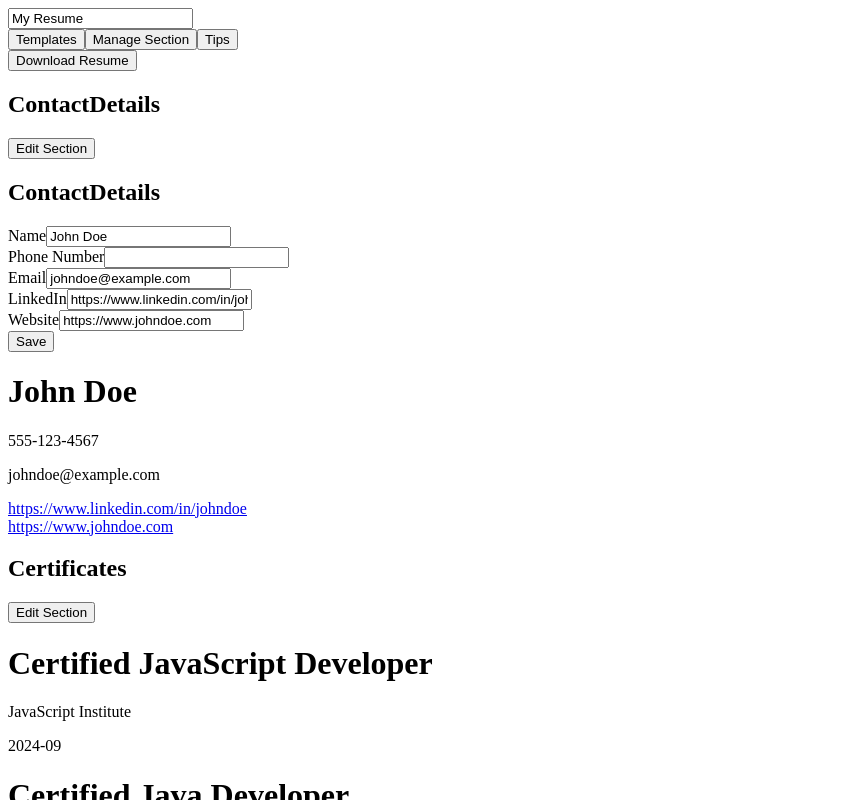
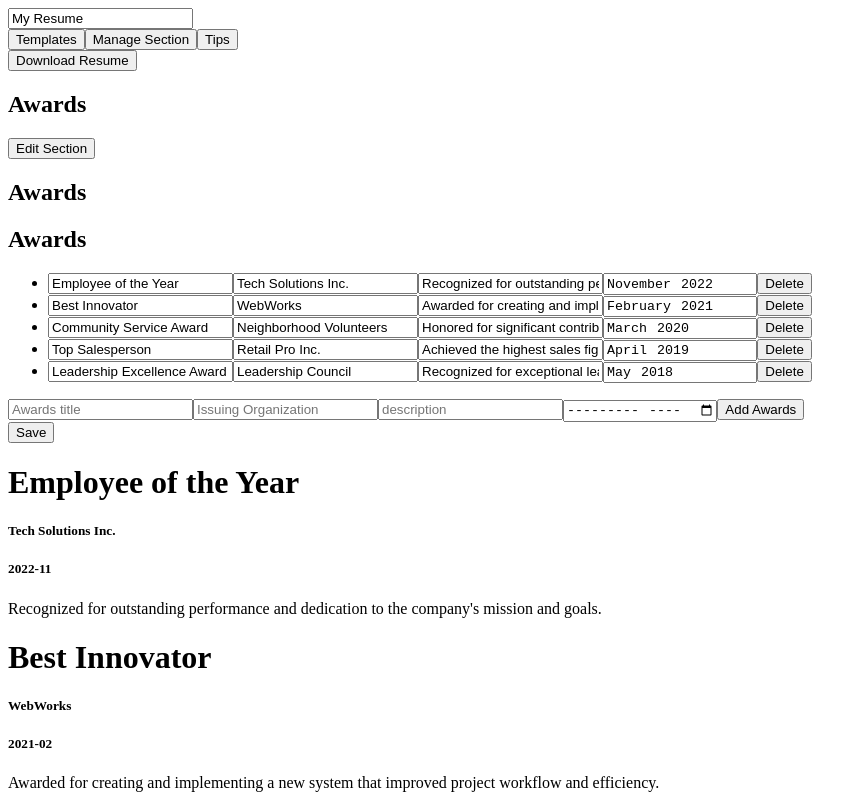
Before and after one commit to Subhi-c/ResumeMaker, a React (Vite) app: page / in a window 1280 px wide. Both pictures are taken after a click on the button "Edit Section". Shown: the top 800 px of the page, without its empty margins (0-868 px from the left). Built offline with nearby package versions, Linux system fonts and the light colour scheme.

Commit message:
Edit Awards and bug fixes

```diff
--- a/src/DummyData.json
+++ b/src/DummyData.json
@@ -91,5 +91,37 @@
         "Provided technical support for website issues."
       ]
     }
+  ],
+  "awards": [
+    {
+      "title": "Employee of the Year",
+      "organization": "Tech Solutions Inc.",
+      "date": "2022-11",
+      "description": "Recognized for outstanding performance and dedication to the company's mission and goals."
+    },
+    {
+      "title": "Best Innovator",
+      "organization": "WebWorks",
+      "date": "2021-02",
+      "description": "Awarded for creating and implementing a new system that improved project workflow and efficiency."
+    },
+    {
+      "title": "Community Service Award",
+      "organization": "Neighborhood Volunteers",
+      "date": "2020-03",
+      "description": "Honored for significant contributions to community development and volunteer work."
+    },
+    {
+      "title": "Top Salesperson",
+      "organization": "Retail Pro Inc.",
+      "date": "2019-04",
+      "description": "Achieved the highest sales figures in the company for the year."
+    },
+    {
+      "title": "Leadership Excellence Award",
+      "organization": "Leadership Council",
+      "date": "2018-05",
+      "description": "Recognized for exceptional leadership skills and ability to motivate and lead a team to success."
+    }
   ]
 }
--- a/src/ManageSection.json
+++ b/src/ManageSection.json
@@ -3,7 +3,7 @@
     {
       "id": 1,
       "Title": "ContactDetails",
-      "inView": true,
+      "inView": false,
       "component": "ContactDetails"
     },
     {
@@ -33,13 +33,13 @@
     {
       "id": 6,
       "Title": "Certificates",
-      "inView": true,
+      "inView": false,
       "component": "Certificates"
     },
     {
       "id": 7,
       "Title": "Awards",
-      "inView": false,
+      "inView": true,
       "component": "Awards"
     }
   ]
--- a/src/components/Awards.jsx
+++ b/src/components/Awards.jsx
@@ -1,8 +1,25 @@
 import EditContent from "./EditContent";
+import { useState, useEffect } from "react";
 function Awards({ ConData, setConData }) {
+  const [Awards, setAwards] = useState([]);
+  useEffect(() => {
+    setAwards(ConData.awards);
+    console.log(Awards);
+  });
   return (
     <>
-      <h2>Awards</h2>
+      <div>
+        {Awards.map((Award, index) => (
+          <div key={index}>
+            <div>
+              <h1>{Award.title}</h1>
+              <h5>{Award.organization}</h5>
+              <h5>{Award.date}</h5>
+              <p>{Award.description}</p>
+            </div>
+          </div>
+        ))}
+      </div>
     </>
   );
 }
--- a/src/components/EditAwards.jsx
+++ b/src/components/EditAwards.jsx
@@ -1,4 +1,155 @@
-function EditAwards({ Data, setData }) {
-  return <></>;
+import { useState, useEffect } from "react";
+function EditAwards({
+  section,
+  ConData,
+  setConData,
+  editsection,
+  seteditsection,
+}) {
+  const [formData, setFormData] = useState(ConData.awards || []);
+  const [newAwards, setNewAwards] = useState({
+    title: "",
+    organization: "",
+    date: "",
+    description: "",
+  });
+
+  const handleChange = (e) => {
+    const { name, value } = e.target;
+    setNewAwards((prev) => ({
+      ...prev,
+      [name]: value,
+    }));
+  };
+
+  const handleAddAwards = () => {
+    if (
+      newAwards.title ||
+      newAwards.organization ||
+      newAwards.date ||
+      newAwards.description === ""
+    ) {
+      console.log("not updated");
+      return;
+    }
+    const updatedAwards = [...formData, newAwards];
+    setFormData(updatedAwards);
+    setConData((prevConData) => ({
+      ...prevConData,
+      awards: updatedAwards,
+    }));
+    setNewAwards({
+      title: "",
+      organization: "",
+      date: "",
+      description: "",
+    });
+  };
+
+  const handleSubmit = (e) => {
+    e.preventDefault();
+    setConData((prevConData) => ({
+      ...prevConData,
+      awards: formData,
+    }));
+  };
+
+  function handlesave() {
+    seteditsection(false);
+  }
+  function handleDeleteAwards(id) {
+    const updatedAwards = formData.filter((_, index) => index !== id);
+    setFormData(updatedAwards);
+    setConData((prevConData) => ({
+      ...prevConData,
+      awards: updatedAwards,
+    }));
+  }
+  return (
+    <div>
+      <h2>Awards</h2>
+      <form onSubmit={handleSubmit}>
+        <ul>
+          {formData.map((award, index) => (
+            <li key={index}>
+              <input
+                type="text"
+                name="title"
+                id={`title${index}`}
+                value={award.title}
+                readOnly
+              />
+              <input
+                type="text"
+                name="organization"
+                id={`organization${index}`}
+                value={award.organization}
+                readOnly
+              />
+              <input
+                type="text"
+                name="description"
+                id={`description${index}`}
+                value={award.description}
+                readOnly
+              />
+              <input
+                type="month"
+                name="date"
+                id={`date_${index}`}
+                value={award.date}
+                readOnly
+              />
+              <button type="button" onClick={() => handleDeleteAwards(index)}>
+                Delete
+              </button>
+            </li>
+          ))}
+        </ul>
+        <div>
+          <input
+            type="text"
+            name="title"
+            value={newAwards.title}
+            onChange={handleChange}
+            placeholder="Awards title"
+            required
+          />
+          <input
+            type="text"
+            name="organization"
+            value={newAwards.organization}
+            onChange={handleChange}
+            placeholder="Issuing Organization"
+            required
+          />
+          <input
+            type="text"
+            name="description"
+            value={newAwards.description}
+            onChange={handleChange}
+            placeholder="description"
+            required
+          />
+          <input
+            type="month"
+            name="date"
+            value={newAwards.date}
+            onChange={handleChange}
+            placeholder="date"
+            required
+          />
+          <button type="button" onClick={handleAddAwards}>
+            Add Awards
+          </button>
+        </div>
+        <div>
+          <button type="submit" onClick={handlesave}>
+            Save
+          </button>
+        </div>
+      </form>
+    </div>
+  );
 }
 export default EditAwards;
--- a/src/components/EditCertificates.jsx
+++ b/src/components/EditCertificates.jsx
@@ -23,6 +23,14 @@ function EditCertifications({
   };
 
   const handleAddCertification = () => {
+    if (
+      newCertification.name ||
+      newCertification.issuing_organization ||
+      newCertification.issue_date === ""
+    ) {
+      console.log("not updated");
+      return;
+    }
     const updatedCertifications = [...formData, newCertification];
     setFormData(updatedCertifications);
     setConData((prevConData) => ({
--- a/src/components/EditEducation.jsx
+++ b/src/components/EditEducation.jsx
@@ -22,6 +22,13 @@ function EditEducation({
     }));
   };
   function handleAddEducation() {
+    if (
+      newEducation.degree ||
+      newEducation.institution ||
+      newEducation.location ||
+      newEducation.graduation_year === ""
+    )
+      return;
     const updatedCertifications = [...formData, newEducation];
     setFormData(updatedCertifications);
     setConData((prevConData) => ({
--- a/src/components/EditLanguages.jsx
+++ b/src/components/EditLanguages.jsx
@@ -15,6 +15,7 @@ function EditLanguages({
     setnewlanguage(e.target.value);
   };
   function handleAddlanguage() {
+    if (newlanguage === "") return;
     setFormData((prevFormData) => {
       const updatedFormData = [...prevFormData, newlanguage];
       setConData((prevConData) => ({
--- a/src/components/EditSectionPopup.jsx
+++ b/src/components/EditSectionPopup.jsx
@@ -7,6 +7,7 @@ import EditSkills from "./EditSkills";
 import EditLanguages from "./EditLanguages";
 import EditCertificates from "./EditCertificates";
 import EditEducation from "./EditEducation";
+import EditExperience from "./EditExperience";
 function EditSectionPopup({
   section,
   ConData,
@@ -23,6 +24,7 @@ function EditSectionPopup({
     EditCertificates,
     EditEducation,
     EditAwards,
+    EditExperience,
   };
   useEffect(() => {
     // console.log(title, "tit;e");
--- a/src/components/EditSkills.jsx
+++ b/src/components/EditSkills.jsx
@@ -15,6 +15,7 @@ function EditSkills({
     setnewSkill(e.target.value);
   };
   function handleAddSkill() {
+    if (newSkill === "") return;
     setFormData((prevFormData) => {
       const updatedFormData = [...prevFormData, newSkill];
       setConData((prevConData) => ({
```
